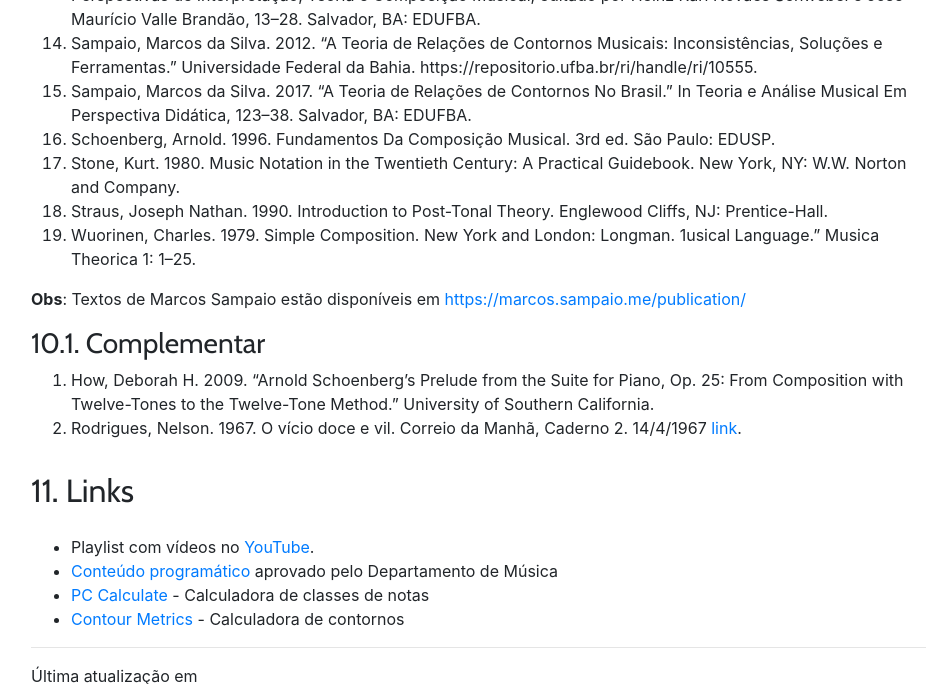
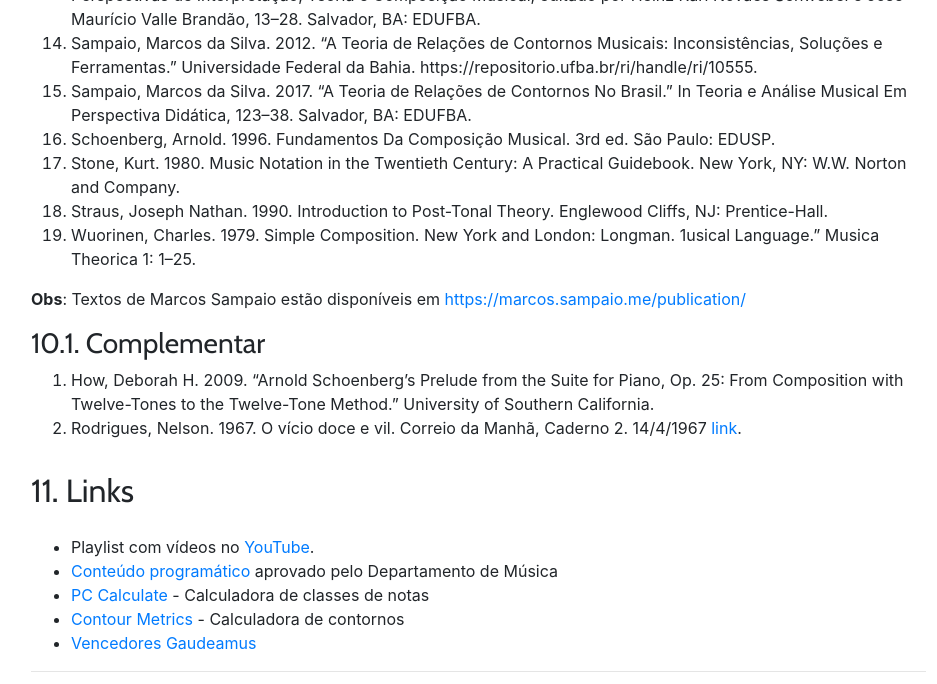
Before and after one commit to kroger/genosmus, a Jekyll site: the page built from _marcos/musb15.md, in a window 1280 px wide and 900 px high, scrolled down 6266 px, cut to the strip 0-684 px from the top of the window. Shown: the whole strip, without its empty margins (69-1006 px from the left). Built offline with Jekyll 4.4.1, drawn with Linux system fonts in a browser that asks for light colours; nearby versions of some CDN libraries; the table of contents is made by our own code.

Commit message:
Insere link

```diff
--- a/_marcos/musb15.md
+++ b/_marcos/musb15.md
@@ -246,6 +246,7 @@ analisada em conjunto durante as aulas:
 - [Conteúdo programático](http://dmusufba.com/wp-content/uploads/MUSB15-Composicao-VI.pdf)  aprovado pelo Departamento de Música
 - [PC Calculate](http://www.mta.ca/pc-set/calculator/pc_calculate.html) -  Calculadora de classes de notas
 - [Contour Metrics](https://contour.sampaio.me) - Calculadora de  contornos
+- [Vencedores Gaudeamus](https://gaudeamus.nl/en/winners-of-the-gaudeamus-award/)
 
 <hr>
 
```
